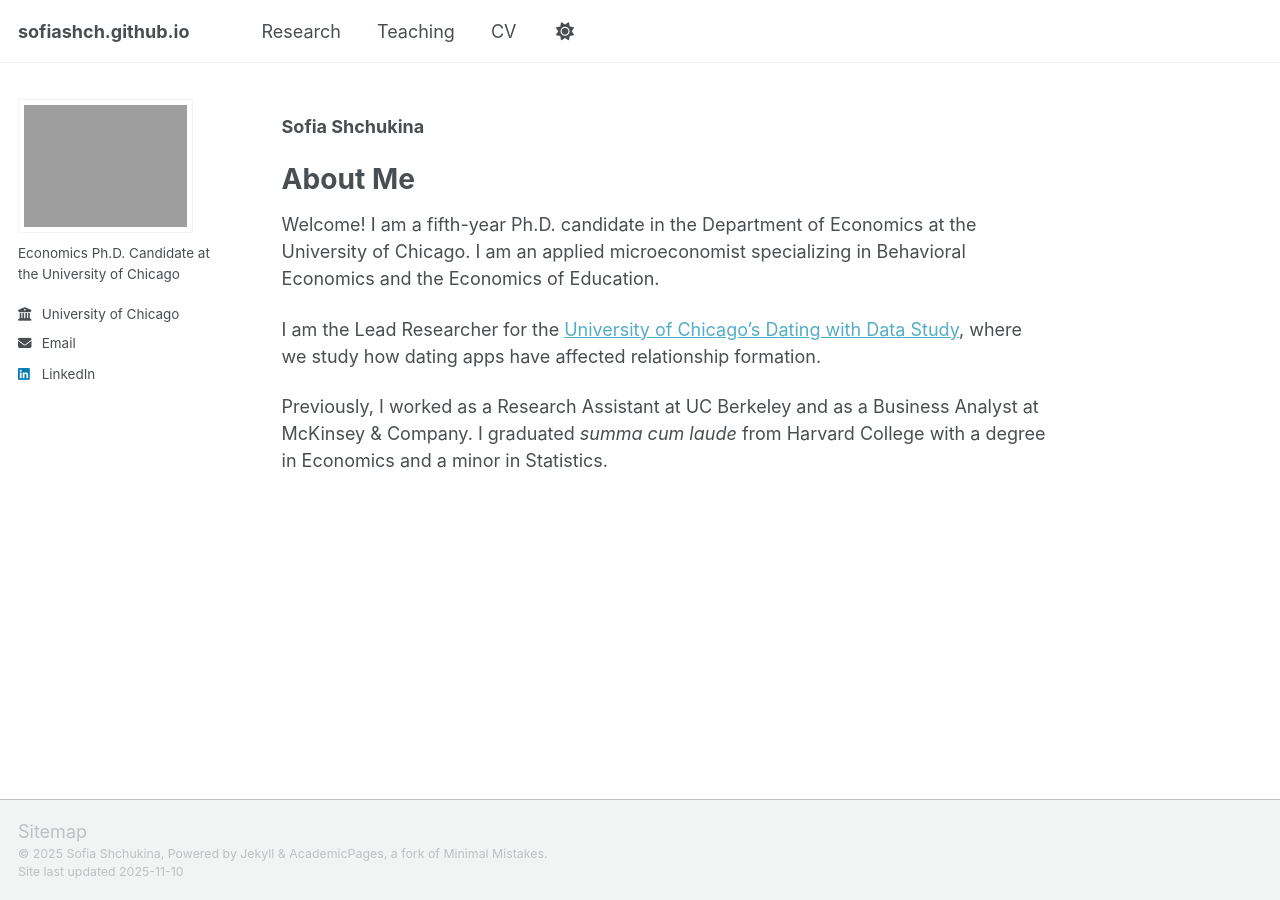
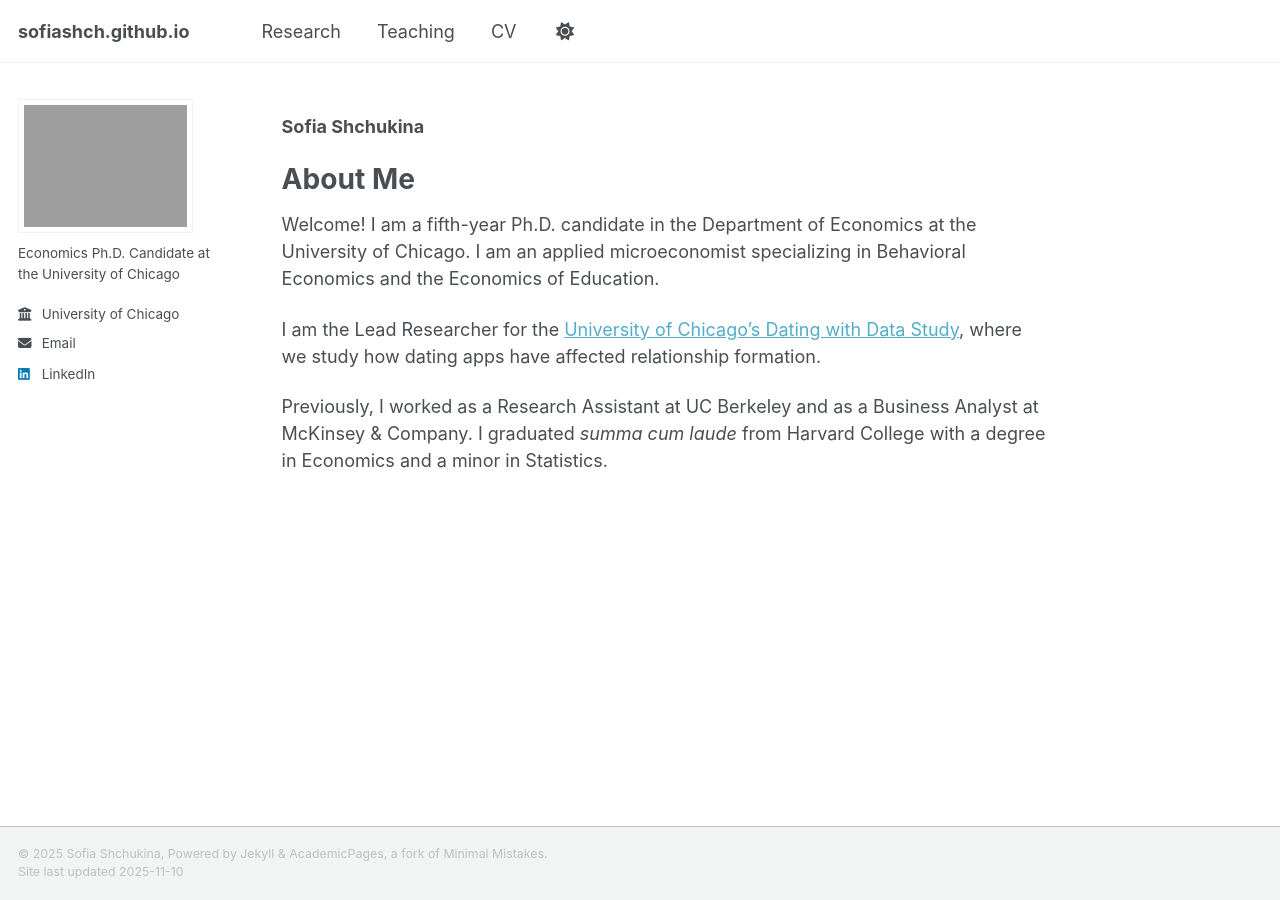
Before and after one commit to sofiashch/sofiashch.github.io, a Jekyll site: the page built from _pages/about.md, in a window 1280 px wide. Built offline with Jekyll 4.4.1, drawn with Linux system fonts in a browser that asks for light colours; a script that is not in the unit is left out.

Commit message:
Update custom.html

```diff
--- a/_includes/footer/custom.html
+++ b/_includes/footer/custom.html
@@ -1,6 +1,5 @@
 <!-- start custom footer snippets -->
 
-<a href="/sitemap/">Sitemap</a>
 
 <!-- Support for MatJax -->
 <script defer src="https://cdnjs.cloudflare.com/polyfill/v3/polyfill.min.js?features=es6"></script>
```
